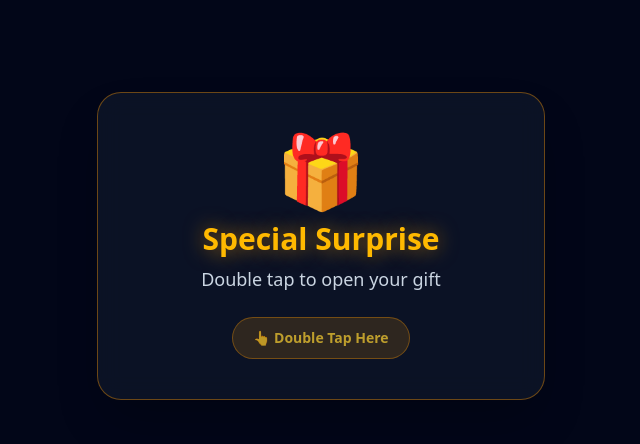
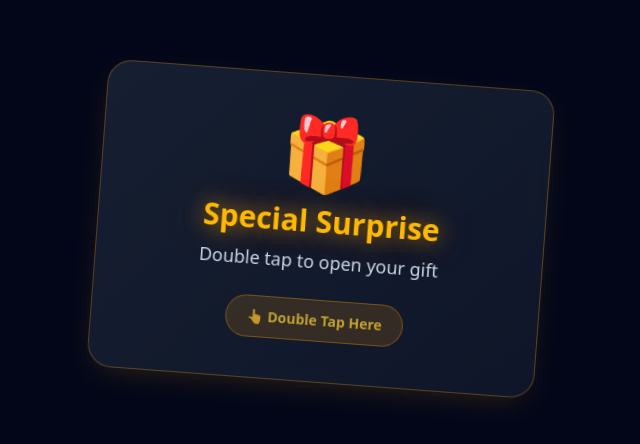
Before and after one commit to Raiyan786687/sir-ahmed-vip-web, a Next.js app: page / in a window 1280 px wide. Shown: the part 154-598 px from the top of the page, without its empty margins (319-959 px from the left). Built offline with nearby package versions, Linux system fonts and the light colour scheme.

Commit message:
Refactor CSS with new styles and animations

```diff
--- a/app/globals.css
+++ b/app/globals.css
@@ -1,17 +1,60 @@
 @import "tailwindcss";
 
-@layer utilities {
-  .glow-text {
-    text-shadow: 0 0 20px rgba(245, 158, 11, 0.6);
+@layer base {
+  body {
+    background-color: #020617;
+    color: #f8fafc;
+    -webkit-font-smoothing: antialiased;
+    -moz-osx-font-smoothing: grayscale;
+    font-family: system-ui, -apple-system, BlinkMacSystemFont, 'Segoe UI', Roboto, Oxygen, Ubuntu, Cantarell, sans-serif;
   }
-  .hover-lift {
-    transition: transform 0.3s ease, box-shadow 0.3s ease;
-  }
-  .hover-lift:hover {
-    transform: translateY(-5px);
-  }
-  .vip-card {
-    background: rgba(15, 23, 42, 0.75);
-    backdrop-filter: blur(12px);
+
+  ::selection {
+    background-color: #f59e0b;
+    color: #0f172a;
   }
 }
+
+/* Custom Glow & VIP Effects */
+.glow-text {
+  text-shadow: 0 0 20px rgba(245, 158, 11, 0.6), 0 0 40px rgba(245, 158, 11, 0.4);
+}
+
+/* VIP Card & Smooth Hover Lift Effect */
+.vip-card {
+  background: linear-gradient(135deg, rgba(30, 41, 59, 0.7) 0%, rgba(15, 23, 42, 0.9) 100%);
+  backdrop-filter: blur(12px);
+  border: 1px solid rgba(245, 158, 11, 0.3);
+  box-shadow: 0 10px 30px -10px rgba(245, 158, 11, 0.2);
+  transition: all 0.3s cubic-bezier(0.4, 0, 0.2, 1);
+}
+
+/* Hover Lift Classes */
+.hover-lift {
+  transition: transform 0.3s ease, box-shadow 0.3s ease, border-color 0.3s ease;
+}
+
+.hover-lift:hover {
+  transform: translateY(-8px) scale(1.02);
+  border-color: rgba(245, 158, 11, 0.7);
+  box-shadow: 0 15px 35px -5px rgba(245, 158, 11, 0.35);
+}
+
+/* Keyframe Animations */
+@keyframes float {
+  0% {
+    transform: translateY(0px) rotate(0deg);
+  }
+
+  50% {
+    transform: translateY(-20px) rotate(5deg);
+  }
+
+  100% {
+    transform: translateY(0px) rotate(0deg);
+  }
+}
+
+.animate-float {
+  animation: float 4s ease-in-out infinite;
+}
```
